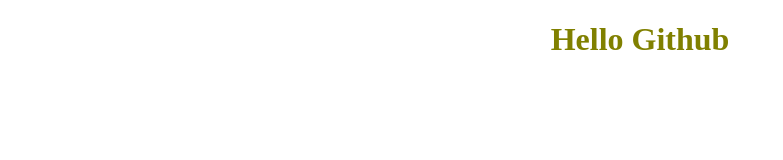
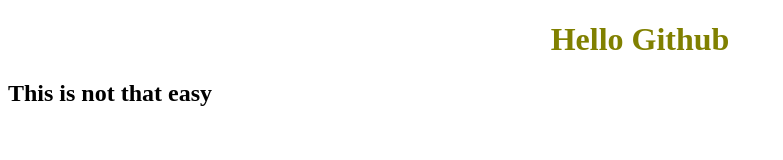
Before and after one commit to Vivianna12/my-first-app-push, a plain HTML site: page index.html in a window 1280 px wide. Shown: the whole page, without its empty margins (0-783 px from the left). Drawn offline with Linux system fonts and the light colour scheme.

Commit message:
Update index.html

```diff
--- a/index.html
+++ b/index.html
@@ -7,6 +7,7 @@
   </head>
   <body>
     <h1>Hello Github</h1>
+    <h2>This is not that easy</h2>
     <link rel="stylesheet" href="style.css" />
   </body>
 </html>
```
